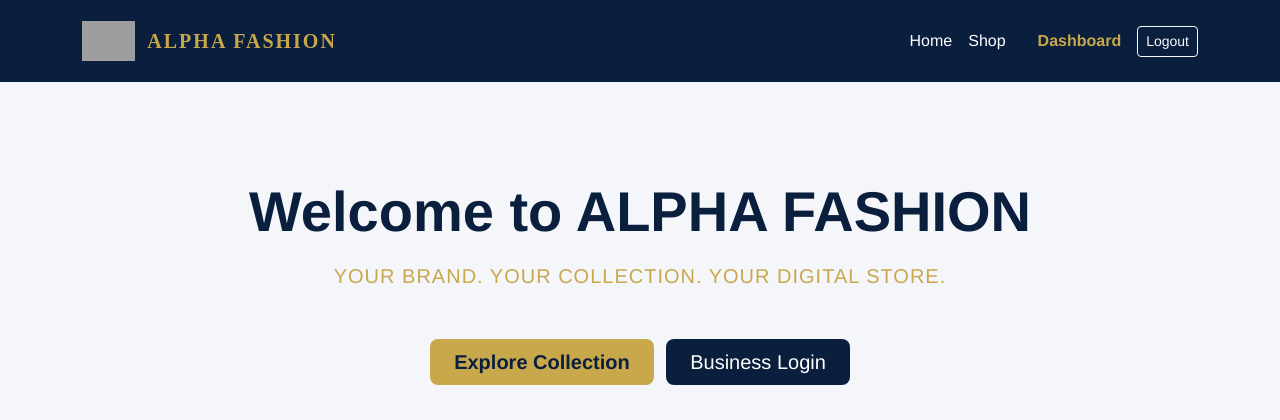
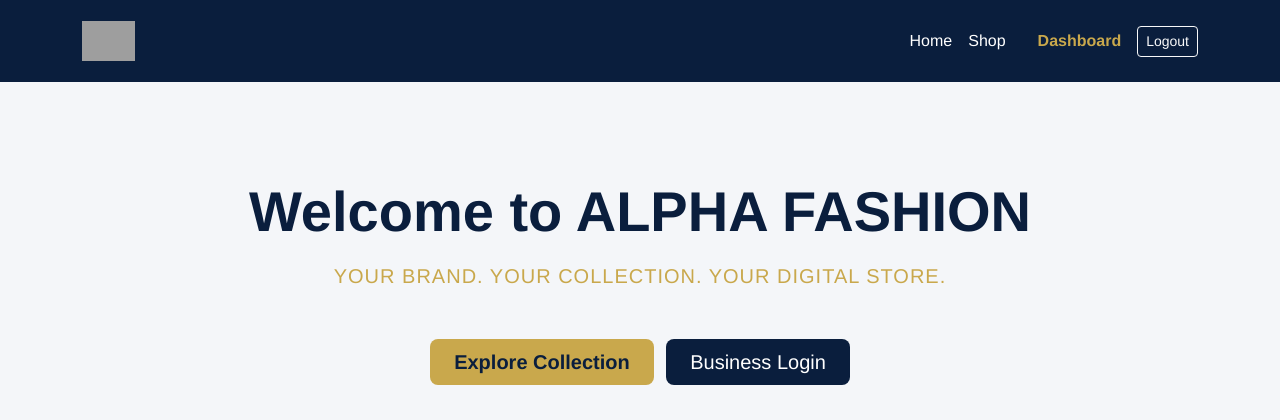
Before and after one commit to Iniobongcodex2/alpha-fashion, a Django app: page / in a window 1280 px wide. Shown: the top 420 px of the page. Run offline with Django 5.2, Linux system fonts and the light colour scheme; the visitor is signed in with stand-in values (Sample User, id 1); grey boxes are pictures that could not be loaded.

Commit message:
Added logo.png to static folder

```diff
--- a/templates/base.html
+++ b/templates/base.html
@@ -27,8 +27,7 @@
         <div class="container">
             <!-- UPDATED LOGO SECTION -->
             <a class="navbar-brand d-flex align-items-center" href="{% url 'home' %}">
-                <img src="{% static 'images/logo.png' %}" alt="ALPHA FASHION" style="height: 40px; margin-right: 12px;">
-                <span style="color: var(--alpha-gold); font-weight: bold; letter-spacing: 2px; font-family: serif;">ALPHA FASHION</span>
+                <img src="{% static 'images/logo.png' %}" alt="ALPHA FASHION" style="height: 40px;">
             </a>
 
             <button class="navbar-toggler" type="button" data-bs-toggle="collapse" data-bs-target="#navbarNav">
```
Also changed, not shown: static/images/Alpha Fashion Software Logo.png (added).
